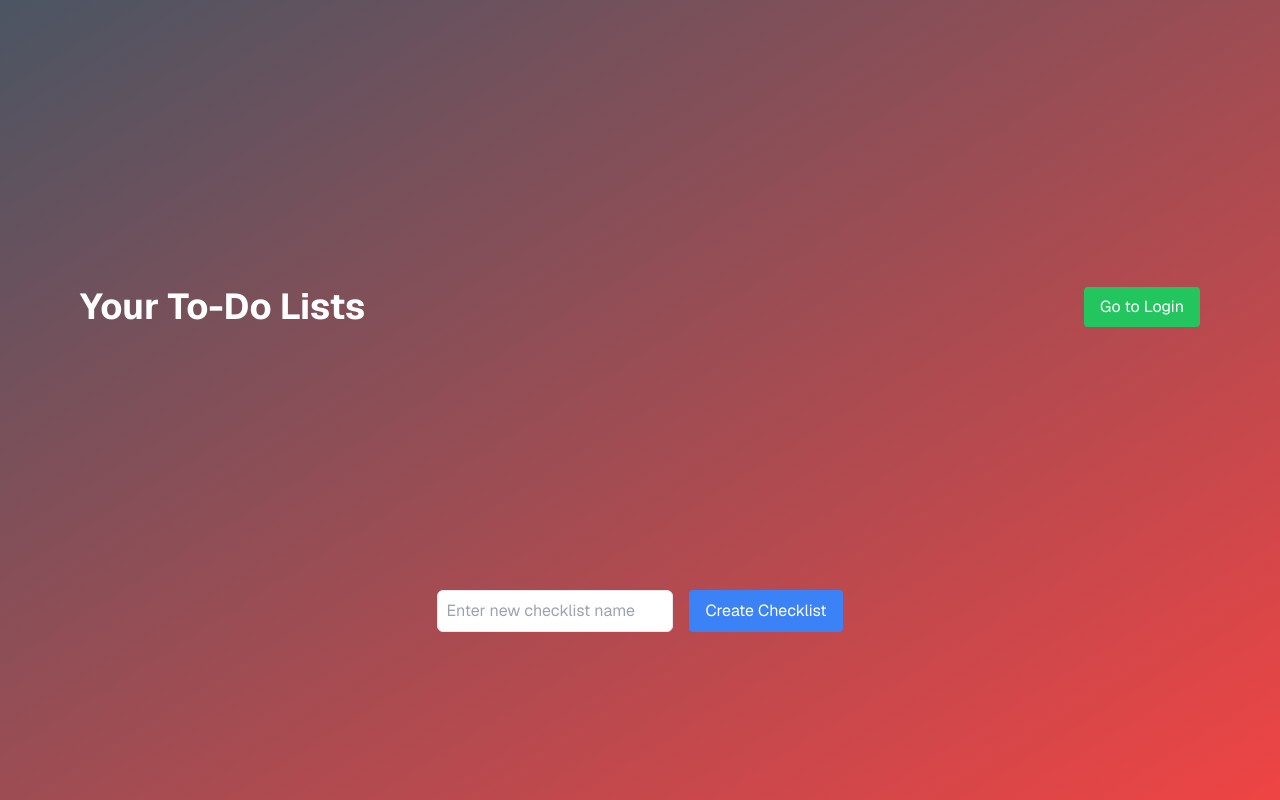
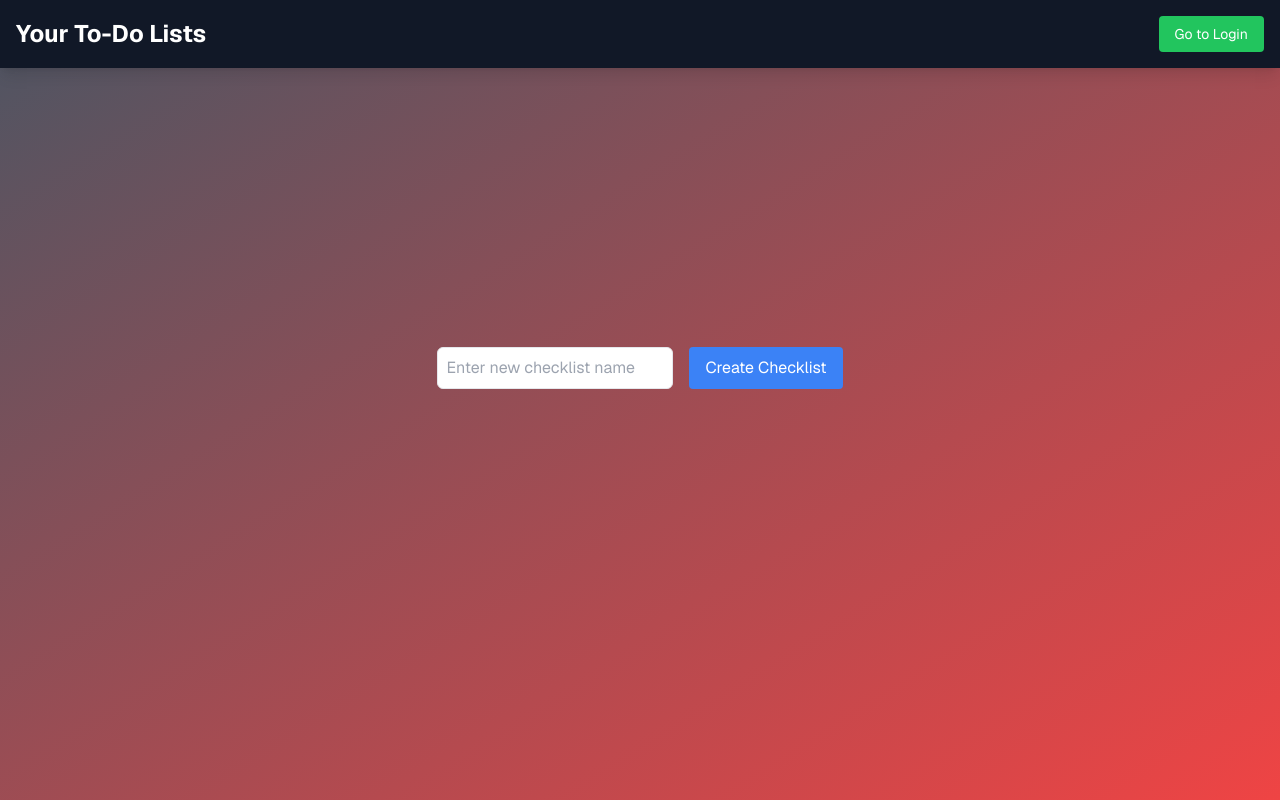
Before and after one commit to ntijoh-zejd-avdic/ReactNext1, a Next.js app in the folder todo-omatic-too/: page / in a window 1280 px wide. Built offline with nearby package versions, Linux system fonts and the light colour scheme.

Commit message:
header added, issue 3 complete

```diff
--- a/todo-omatic-too/src/app/page.js
+++ b/todo-omatic-too/src/app/page.js
@@ -102,15 +102,18 @@ export default function Home() {
     <div className="h-screen overflow-hidden bg-gradient-to-br from-gray-600 to-red-500">
       {/* Main Content */}
       <div className="grid grid-rows-[1fr] items-center justify-items-center h-full p-8 sm:p-20 font-[family-name:var(--font-geist-sans)]">
-        <header className="flex justify-between items-center w-full mb-8">
-          <h1 className="text-4xl font-bold text-white">Your To-Do Lists</h1>
+      <header className="absolute top-0 left-0 w-full bg-gray-900 text-white shadow-lg">
+        <div className="container mx-auto p-4 flex justify-between items-center">
+          <h1 className="text-2xl font-bold">Your To-Do Lists</h1>
           <button
-            className="px-4 py-2 bg-green-500 text-white rounded hover:bg-green-600"
+            className="text-sm bg-green-500 hover:bg-green-600 text-white py-2 px-4 rounded"
             onClick={handleLoginClick}
           >
             Go to Login
           </button>
-        </header>
+        </div>
+      </header>
+
 
         <main className="flex flex-col gap-8 items-center sm:items-start">
           {/* Form to create new checklist */}
```
